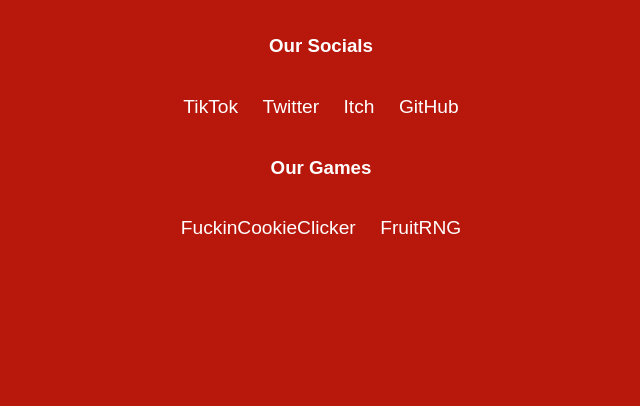
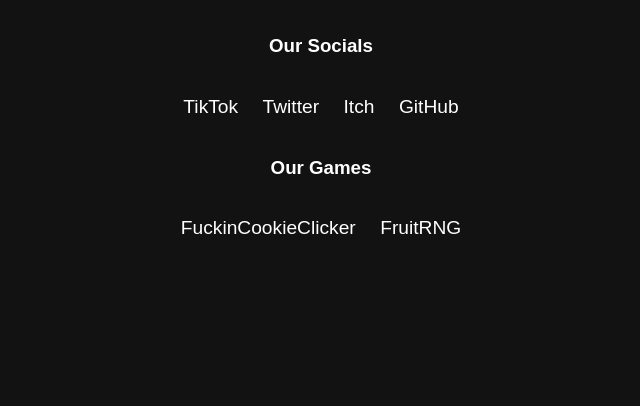
Before and after one commit to UntitledGamesCorp/UntitledGames-Corp.-Main-Website, a plain HTML site: page index.html in a window 1280 px wide. Shown: the part 394-800 px from the top of the page, without its empty margins (319-959 px from the left). Drawn offline with Linux system fonts and the light colour scheme.

Commit message:
Update index.html

```diff
--- a/index.html
+++ b/index.html
@@ -27,7 +27,7 @@
             text-align: center;
             margin: 0;
             height: 100vh;
-            background-color: #b8170b;
+            background-color: #121212;
             color: #ffffff;
         }
         header {
```
